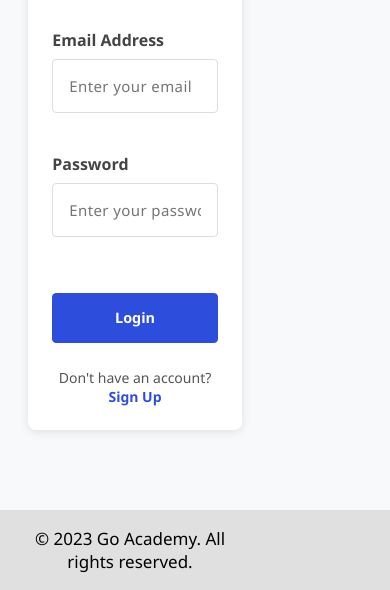
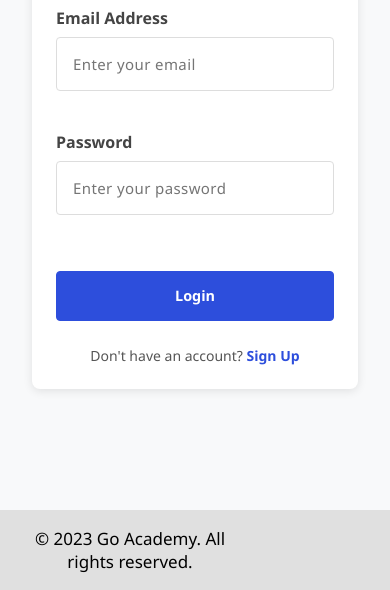
Before and after one commit to mohamed-hamaad/Go-Academy-Auth-Pages-, a plain HTML site: page index1.html in a window 390 px wide. Shown: the part 337-927 px from the top of the page. Drawn offline with Linux system fonts and the light colour scheme.

Commit message:
Update styles1.css

```diff
--- a/styles1.css
+++ b/styles1.css
@@ -402,7 +402,7 @@
     }
 }
 @media(max-width:880px){
-    .form-container{
+    .login-form{
         width:100%;
         margin-right: 0px;
         margin-left: 0px;
@@ -414,7 +414,6 @@
     }
     .nav-links{
         display: none;
-        font-size: 2pxx;
     }
     .auth-buttons{
         display: none;
@@ -435,4 +434,5 @@
     .ham-menu:hover{
         transform: scale(1.1);
     }
+
 }
```
